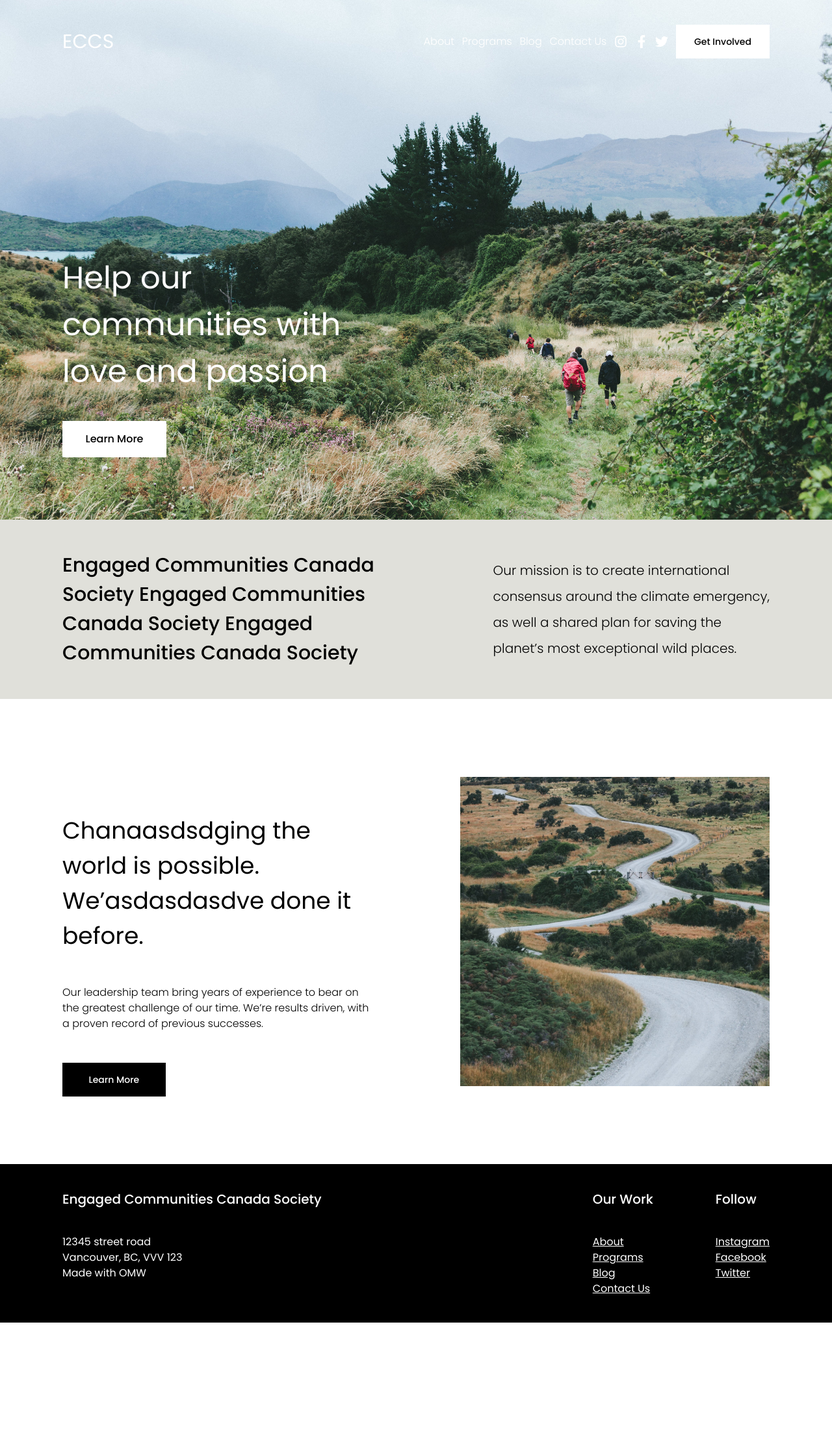
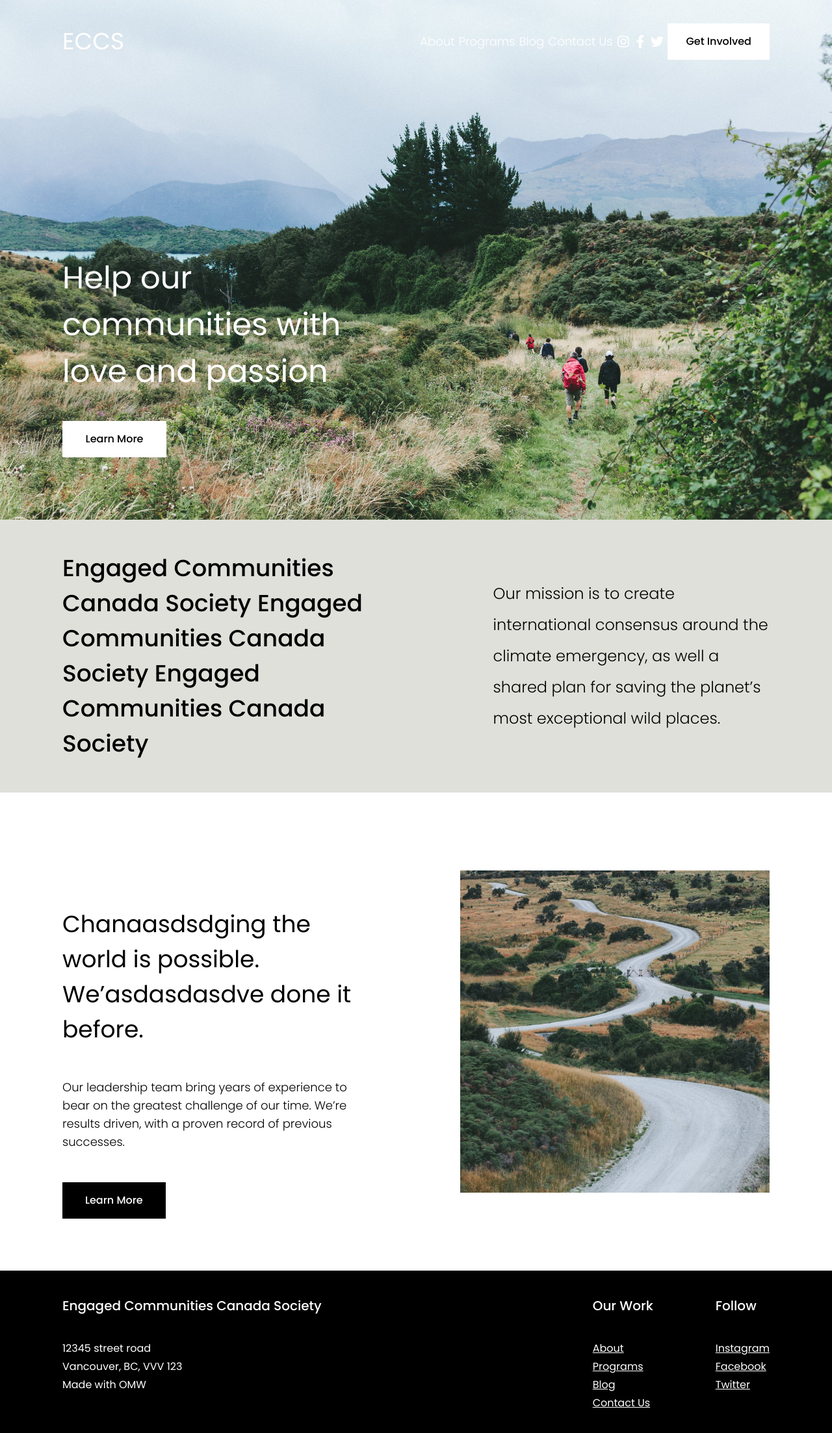
Before and after one commit to vvEii/eccs-website, a React (Create React App) app in the folder app/: page / in a window 1280 px wide. Shown: the top 2206 px of the page at 65% size. Before the commit the page ends 2036 px from the top, so only its background shows below. Built offline with nearby package versions, Linux system fonts and the light colour scheme.

Commit message:
Change font size

```diff
--- a/app/src/components/Footer.js
+++ b/app/src/components/Footer.js
@@ -8,41 +8,44 @@ const Footer = () => {
         <span className='font-medium text-xl pb-10'>
           Engaged Communities Canada Society
         </span>
-        <span>12345 street road</span>
-        <span>Vancouver, BC, VVV 123</span>
-        <span>Made with OMW</span>
+        <span className='text-base pb-1'>12345 street road</span>
+        <span className='text-base pb-1'>Vancouver, BC, VVV 123</span>
+        <span className='text-base pb-1'>Made with OMW</span>
       </div>
       <div className='flex justify-around'>
         <div className='flex flex-col text-white text-left mr-24'>
           <span className='font-medium text-xl pb-10'>Our Work </span>
-          <Link className='underline' to='/about'>
+          <Link className='underline text-base pb-1' to='/about'>
             About
           </Link>
-          <Link className='underline' to='/programs'>
+          <Link className='underline text-base pb-1' to='/programs'>
             Programs
           </Link>
-          <Link className='underline' to='/blog'>
+          <Link className='underline text-base pb-1' to='/blog'>
             Blog
           </Link>
-          <Link className='underline' to='/contact'>
+          <Link className='underline text-base pb-1' to='/contact'>
             Contact Us
           </Link>
         </div>
         <div className='flex flex-col text-white text-left'>
           <span className='font-medium text-xl pb-10'>Follow</span>
           <a
-            className='underline'
+            className='underline text-base pb-1'
             href='https://www.instagram.com/engagedcommunities/'
           >
             Instagram
           </a>
           <a
-            className='underline'
+            className='underline text-base pb-1'
             href='https://www.facebook.com/Engaged-Communities-114376120212298/'
           >
             Facebook
           </a>
-          <a className='underline' href='https://twitter.com/EngagedCommuni2'>
+          <a
+            className='underline text-base pb-1'
+            href='https://twitter.com/EngagedCommuni2'
+          >
             Twitter
           </a>
         </div>
--- a/app/src/components/Navbar.js
+++ b/app/src/components/Navbar.js
@@ -19,7 +19,7 @@ const Navbar = () => {
       }
       role='navigation'
     >
-      <Link to='/' className='text-3xl font-normal w-1/2 text-left'>
+      <Link to='/' className='text-4xl font-normal w-1/2 text-left'>
         ECCS
       </Link>
 
--- a/app/src/components/PostCard.js
+++ b/app/src/components/PostCard.js
@@ -5,9 +5,9 @@ const PostCard = (props) => {
   return (
     <div className='flex flex-col justify-center items-center'>
       <img src={props.img} alt='Program' className='object-cover' />
-      <div className='text-black'>props.date</div>
-      <div className='text-black text-4xl font-normal'>props.title</div>
-      <div className='text-black'>props.abstract</div>
+      <div className='text-black'>{props.date}</div>
+      <div className='text-black text-4xl font-normal'>{props.title}</div>
+      <div className='text-black'>{props.abstract}</div>
       <Link to='/' className='underline text-black'>
         Read More
       </Link>
--- a/app/src/data/programs.js
+++ b/app/src/data/programs.js
@@ -1,25 +1,25 @@
 const programs = [
   {
     date: '01/03/2021',
-    tittle: 'Overdose Prevention',
+    title: 'Overdose Prevention',
     abstract: 'Program of overdose prevention',
     img: 'images/program-img-1.jpg',
   },
   {
     date: '02/03/2021',
-    tittle: 'Food Security',
+    title: 'Food Security',
     abstract: 'Program of food security',
     img: 'images/program-img-2.jpg',
   },
   {
     date: '03/03/2021',
-    tittle: 'Hygiene Program',
+    title: 'Hygiene Program',
     abstract: `Stylists provide free cuts to Surrey's most vulnerable`,
     img: 'images/program-img-3.jpg',
   },
   {
     date: '04/03/2021',
-    tittle: 'Opus Prep',
+    title: 'Opus Prep',
     abstract:
       'Opus Prep has been bringing youth-focused programs to communities',
     img: 'images/program-img-4.jpg',
--- a/app/src/index.css
+++ b/app/src/index.css
@@ -3,17 +3,17 @@
 @tailwind utilities;
 
 .nav-white {
-  @apply flex justify-between items-center h-16 absolute inset-0 z-20 text-white px-24 py-16;
+  @apply flex justify-between text-lg items-center h-16 absolute inset-0 z-20 text-white px-24 py-16;
 }
 
 .nav-black {
-  @apply flex justify-between items-center h-16 absolute inset-0 z-20 text-black px-24 py-16;
+  @apply flex justify-between text-lg items-center h-16 absolute inset-0 z-20 text-black px-24 py-16;
 }
 
 .get-involved-btn-white {
-  @apply bg-white text-sm text-black px-7 py-4 font-medium hover:bg-gray-200 transition ease-in-out duration-700;
+  @apply bg-white text-base text-black px-7 py-4 font-medium hover:bg-gray-200 transition ease-in-out duration-700;
 }
 
 .get-involved-btn-black {
-  @apply bg-black text-sm text-white px-7 py-4 font-medium hover:bg-gray-200 transition ease-in-out duration-700;
+  @apply bg-black text-base text-white px-7 py-4 font-medium hover:bg-gray-200 transition ease-in-out duration-700;
 }
--- a/app/src/pages/Home.js
+++ b/app/src/pages/Home.js
@@ -16,18 +16,18 @@ const Home = () => {
           </p>
           <Link
             to='/about'
-            className='bg-white text-black px-6 py-4 font-medium w-40 ml-24 hover:bg-gray-200 transition ease-in-out duration-700'
+            className='bg-white text-black text-base px-6 py-4 font-medium w-40 ml-24 hover:bg-gray-200 transition ease-in-out duration-700'
           >
             Learn More
           </Link>
         </div>
       </div>
       <div className='flex  items-center w-screen bg-test px-24 py-12'>
-        <p className='font-medium text-black text-3xl text-left leading-normal pr-20'>
+        <p className='font-medium text-black text-4xl text-left leading-normal pr-20'>
           Engaged Communities Canada Society Engaged Communities Canada Society
           Engaged Communities Canada Society
         </p>
-        <p className='text-black text-xl font-light text-left leading-loose pl-20'>
+        <p className='text-black text-2xl font-light text-left leading-loose pl-20'>
           Our mission is to create international consensus around the climate
           emergency, as well a shared plan for saving the planet’s most
           exceptional wild places.
@@ -38,14 +38,14 @@ const Home = () => {
           <p className='text-black text-left text-4xl font-normal leading-normal pt-24'>
             Chanaasdsdging the world is possible. We’asdasdasdve done it before.
           </p>
-          <p className='text-black text-left font-light py-12'>
+          <p className='text-black text-lg text-left font-light py-12'>
             Our leadership team bring years of experience to bear on the
             greatest challenge of our time. We’re results driven, with a proven
             record of previous successes.
           </p>
           <Link
             to='/about'
-            className='bg-black text-sm text-white px-7 py-4 font-medium hover:bg-gray-300 w-2/6 transition ease-in-out duration-700'
+            className='bg-black text-base text-white px-7 py-4 font-medium hover:bg-gray-300 w-2/6 transition ease-in-out duration-700'
           >
             Learn More
           </Link>
--- a/app/src/pages/Programs.js
+++ b/app/src/pages/Programs.js
@@ -5,17 +5,23 @@ import programs from '../data/programs';
 
 const Programs = () => {
   return (
-    <div>
-      <div className='div text-5xl text-black font-medium block mt-40'>
+    <div className='mx-24'>
+      <div className='div text-5xl text-black font-medium block mt-40 mb-24'>
         Current Programs
       </div>
-      <PostCard
-        title={'test title'}
-        date={'12/12/1212'}
-        abstract={'asd asd asd asd asd asd asd'}
-      />
+      <div className='grid grid-cols-2 gap-10'>
+        {programs.map((program) => (
+          <PostCard
+            img={program.img}
+            date={program.date}
+            title={program.title}
+            abstract={program.abstract}
+          />
+        ))}
+      </div>
+
       <Link
-        className='underline text-5xl text-black font-medium block mb-40'
+        className='underline text-5xl text-black font-medium block mb-40 mt-24'
         to='/get-involved'
       >
         Get Involved
```
Also changed, not shown: app/src/App.js (+0 -17 lines).
